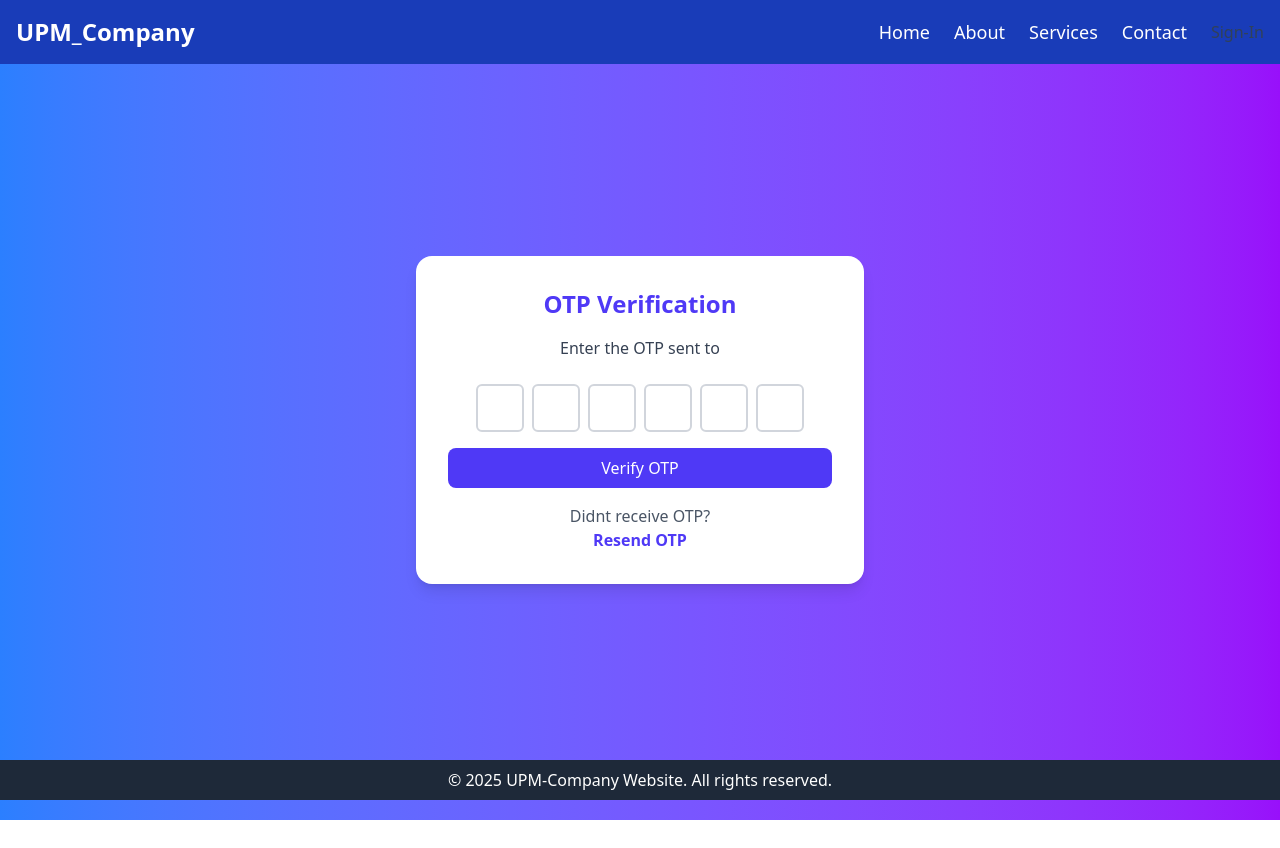
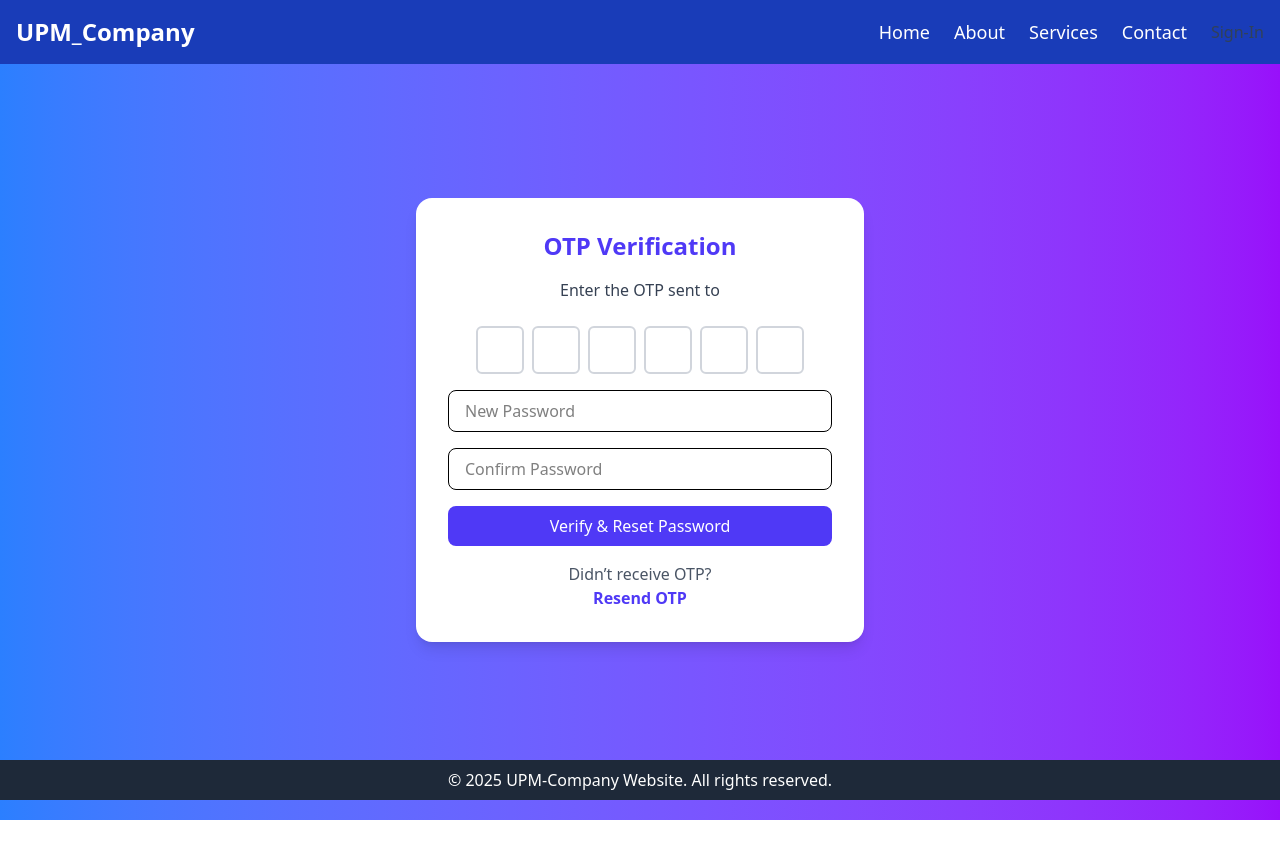
Before and after one commit to mnihadc/UPM-Company, a React (Vite) app in the folder frontend/: page /otp-verification in a window 1280 px wide. Built offline with nearby package versions, Linux system fonts and the light colour scheme.

Commit message:
New Password route and controller updated in verification otp

```diff
--- a/frontend/src/Components/OTP.jsx
+++ b/frontend/src/Components/OTP.jsx
@@ -7,7 +7,10 @@ const OTP = () => {
   const location = useLocation();
   const navigate = useNavigate();
   const email = location.state?.email || ""; // Get email from state
+
   const [otp, setOtp] = useState(["", "", "", "", "", ""]); // 6-digit OTP
+  const [newPassword, setNewPassword] = useState("");
+  const [confirmPassword, setConfirmPassword] = useState("");
   const [loading, setLoading] = useState(false);
 
   // Handle OTP Input Changes
@@ -23,31 +26,42 @@ const OTP = () => {
     }
   };
 
-  // Handle OTP Submission
+  // Handle OTP and Password Submission
   const handleSubmit = async (e) => {
     e.preventDefault();
     setLoading(true);
-    const otpCode = otp.join("");
+
+    if (newPassword !== confirmPassword) {
+      Swal.fire({
+        icon: "error",
+        title: "Passwords do not match!",
+        text: "Please enter the same password in both fields.",
+        confirmButtonColor: "#EF4444",
+      });
+      setLoading(false);
+      return;
+    }
 
     try {
-      const response = await axios.post("/api/auth//verifyOtp", {
+      const response = await axios.post("/api/auth/verifyOtp", {
         email,
-        otp: otpCode,
+        otp: otp.join(""),
+        newPassword,
       });
 
       Swal.fire({
         icon: "success",
-        title: "OTP Verified!",
+        title: "Success!",
         text: response.data.message,
         confirmButtonColor: "#4F46E5",
       }).then(() => {
-        navigate("/reset-password", { state: { email } });
+        navigate("/login"); // Redirect to login after success
       });
     } catch (err) {
       Swal.fire({
         icon: "error",
-        title: "Invalid OTP",
-        text: err.response?.data?.message || "Please enter the correct OTP",
+        title: "Error",
+        text: err.response?.data?.message || "Something went wrong.",
         confirmButtonColor: "#EF4444",
       });
     } finally {
@@ -84,7 +98,9 @@ const OTP = () => {
         <p className="text-gray-700 text-center mb-6">
           Enter the OTP sent to <span className="font-bold">{email}</span>
         </p>
+
         <form onSubmit={handleSubmit} className="flex flex-col gap-4">
+          {/* OTP Inputs */}
           <div className="flex justify-center gap-2">
             {otp.map((digit, index) => (
               <input
@@ -99,17 +115,37 @@ const OTP = () => {
             ))}
           </div>
 
+          {/* New Password */}
+          <input
+            type="password"
+            placeholder="New Password"
+            className="w-full px-4 py-2 border rounded-lg focus:outline-none focus:ring-2 focus:ring-indigo-400"
+            value={newPassword}
+            onChange={(e) => setNewPassword(e.target.value)}
+            required
+          />
+
+          {/* Confirm Password */}
+          <input
+            type="password"
+            placeholder="Confirm Password"
+            className="w-full px-4 py-2 border rounded-lg focus:outline-none focus:ring-2 focus:ring-indigo-400"
+            value={confirmPassword}
+            onChange={(e) => setConfirmPassword(e.target.value)}
+            required
+          />
+
           <button
             type="submit"
             className="w-full bg-indigo-600 text-white py-2 rounded-lg hover:bg-indigo-700 transition duration-300 disabled:opacity-50"
             disabled={loading}
           >
-            {loading ? "Verifying..." : "Verify OTP"}
+            {loading ? "Processing..." : "Verify & Reset Password"}
           </button>
         </form>
 
         <div className="text-center mt-4">
-          <p className="text-gray-600">Didnt receive OTP?</p>
+          <p className="text-gray-600">Didn’t receive OTP?</p>
           <button
             onClick={handleResendOtp}
             className="text-indigo-600 font-semibold hover:underline"
```
Also changed, not shown: 1 other file (tests, documents, lock files or other folders).
